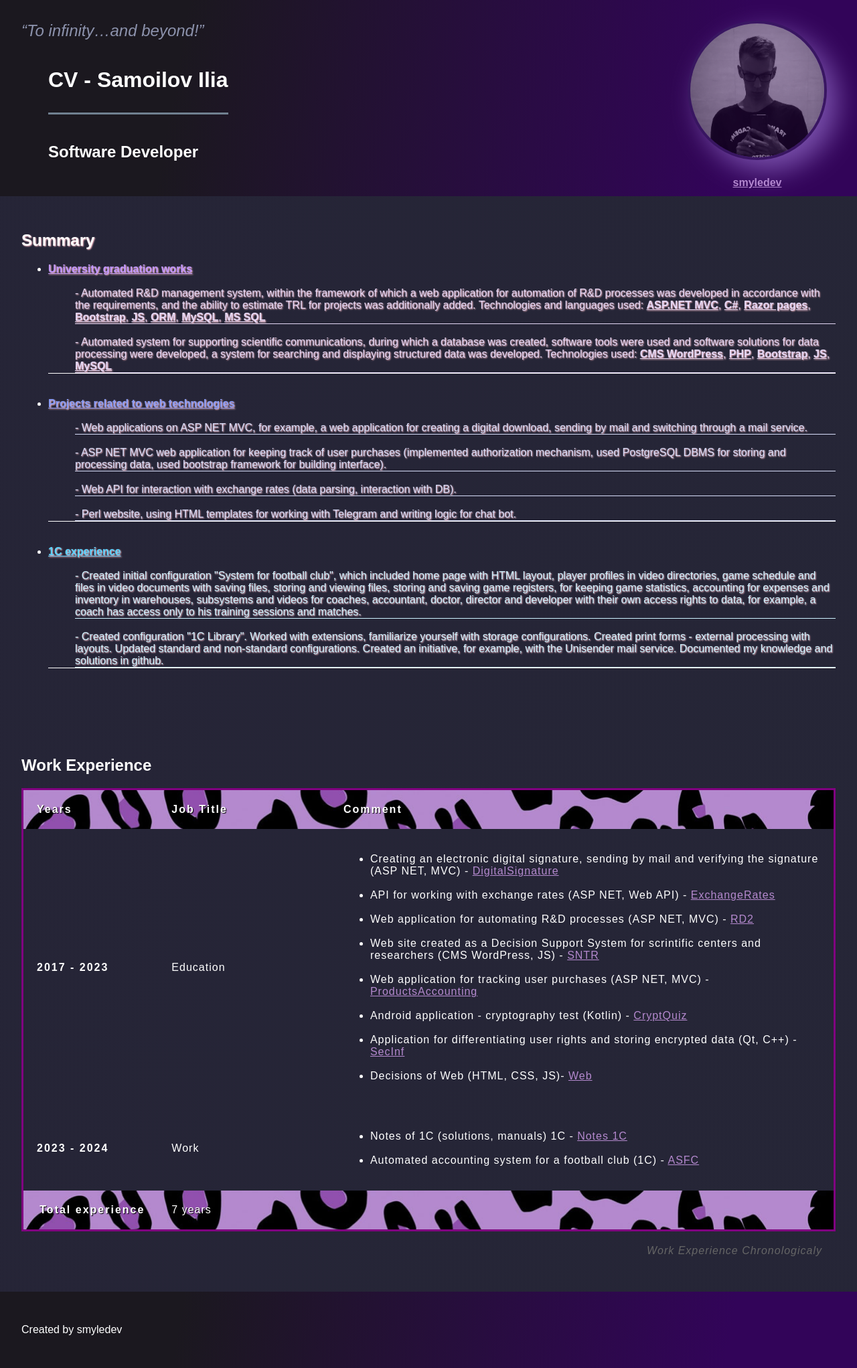
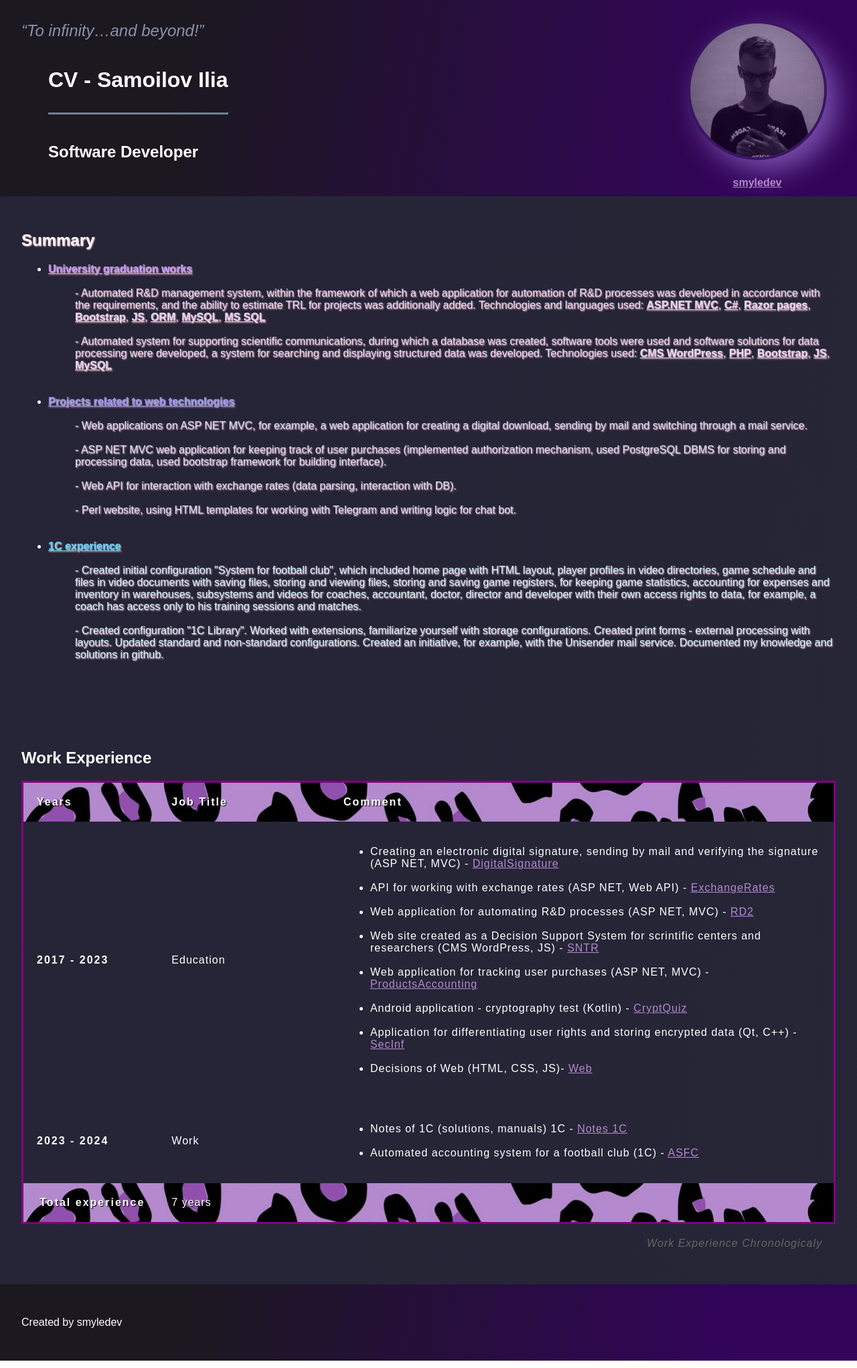
Before and after one commit to smyledev/smyledev.github.io, a Jekyll site: the page cv.html, which Jekyll copies as it is, in a window 1280 px wide. Shown: the whole page at 67% size. Built offline with Jekyll 4.4.1, drawn with Linux system fonts in a browser that asks for light colours; some web fonts are replaced.

Commit message:
Update style3.css

```diff
--- a/styles/style3.css
+++ b/styles/style3.css
@@ -186,6 +186,6 @@ img:hover {
     opacity: 1;
 }
 
-section.summary ul li {
+.section-summary {
     border-bottom: solid 1px;
 }
```
